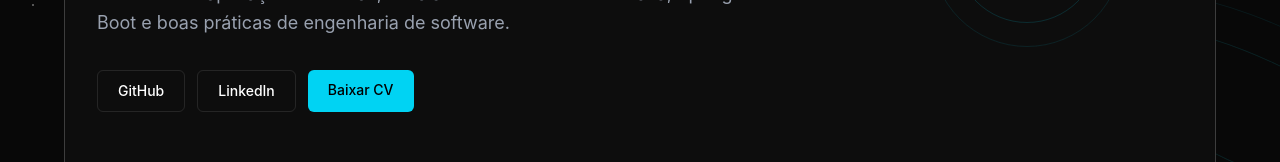
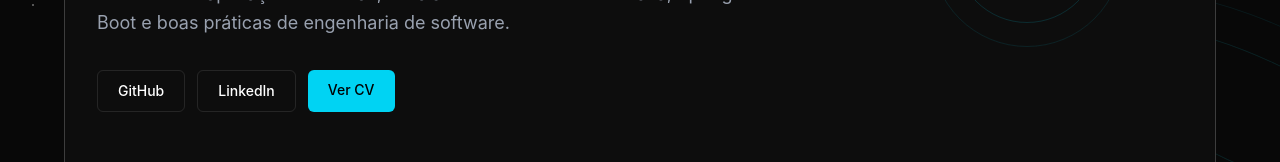
Before and after one commit to felippe-leite/portifolio, a React (Vite) app: page / in a window 1280 px wide. Shown: the part 479-641 px from the top of the page. Built offline with nearby package versions, Linux system fonts and the light colour scheme.

Commit message:
fix: arrumando PDF baixando automaticamente

```diff
--- a/src/components/Hero/Hero.tsx
+++ b/src/components/Hero/Hero.tsx
@@ -47,10 +47,11 @@ function Hero({ name, description, github, linkedin, resume }: HeroProps) {
 
           <a
             href={resume}
-            download
+            target="_blank"
+            rel="noopener noreferrer"
             className="rounded-md bg-cyan-400 px-5 py-2.5 text-sm font-medium text-black transition-colors hover:bg-cyan-300"
           >
-            Baixar CV
+            Ver CV
           </a>
         </div>
       </div>
```
